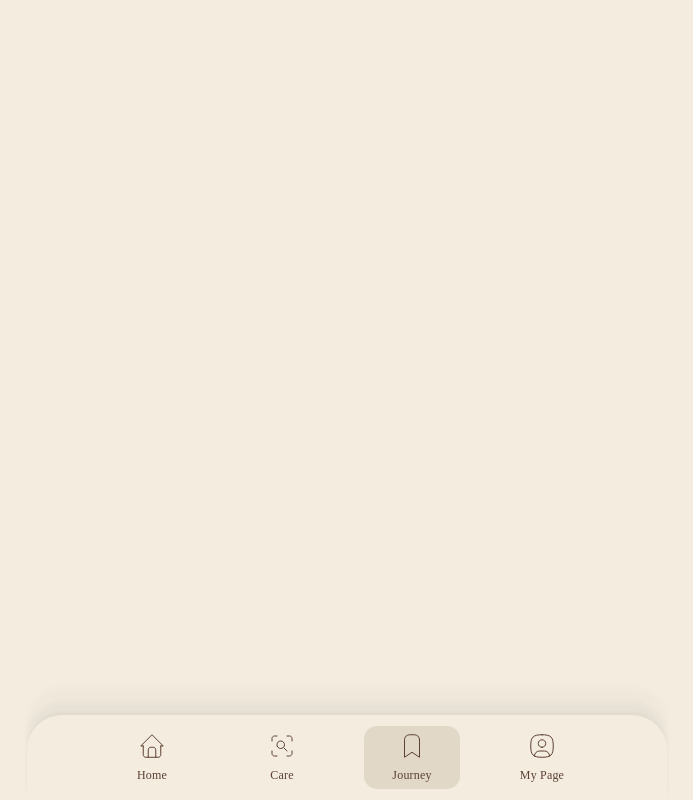
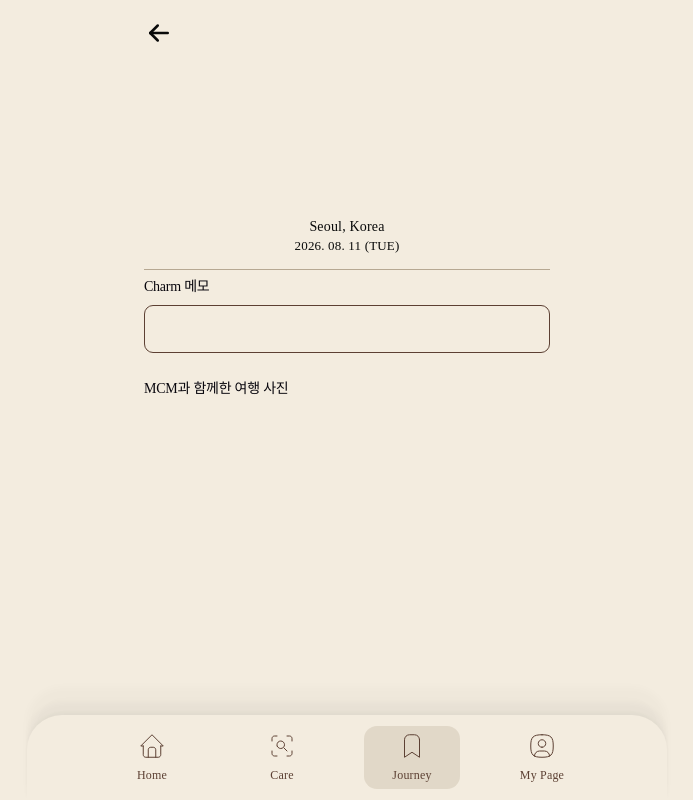
Before and after one commit to Likelion14th-HufsGlobal-Hackathon-team1/FE, a React (Vite) app: page /journey/detail in a window 1280 px wide. Shown: the whole page, without its empty margins (293-986 px from the left). Built offline with nearby package versions, Linux system fonts and the light colour scheme.

Commit message:
charm 상세페이지 화면 구현

```diff
--- a/src/pages/JourneyCharm.jsx
+++ b/src/pages/JourneyCharm.jsx
@@ -130,16 +130,32 @@ const BagImage = styled.img`
   object-fit: contain;
 `;
 
-const AddedCharm = styled.img`
+const AddedCharm = styled.button`
   position: absolute;
   z-index: 1;
   top: ${({ $position }) => $position.top};
   left: ${({ $position }) => $position.left};
   width: clamp(35px, 16%, 50px);
   height: 27%;
-  object-fit: contain;
+  border: 0;
+  padding: 0;
+  background: transparent;
+  cursor: pointer;
   filter: drop-shadow(0 2px 2px rgba(0, 0, 0, 0.14));
   transform: translate(-50%, -50%) rotate(${({ $position }) => $position.rotate});
+
+  img {
+    display: block;
+    width: 100%;
+    height: 100%;
+    object-fit: contain;
+  }
+
+  &:focus-visible {
+    border-radius: 8px;
+    outline: 2px solid var(--color-walnut);
+    outline-offset: 2px;
+  }
 `;
 
 const VerifyButton = styled(PrimaryButton)`
@@ -196,10 +212,17 @@ const JourneyCharm = () => {
           return (
             <AddedCharm
               key={charm.instanceId ?? `${charm.id}-${index}`}
-              src={charm.imageUrl}
-              alt={`생성한 Charm ${index + 1}`}
+              type="button"
+              aria-label={`생성한 Charm ${index + 1} 상세 보기`}
               $position={position}
-            />
+              onClick={() =>
+                navigate("/journey/detail", {
+                  state: { selectedCharm: charm, selectedIndex: index },
+                })
+              }
+            >
+              <img src={charm.imageUrl} alt="" />
+            </AddedCharm>
           );
         })}
       </BagStage>
--- a/src/pages/JourneyDetail.jsx
+++ b/src/pages/JourneyDetail.jsx
@@ -1,3 +1,140 @@
-const JourneyDetail = () => <div />;
+import { TbArrowLeft } from "react-icons/tb";
+import { useLocation, useNavigate } from "react-router-dom";
+import styled from "styled-components";
+
+const MOCK_DETAIL = {
+  location: "Seoul, Korea",
+  date: "2026. 08. 11 (TUE)",
+  memo: "",
+};
+
+const Page = styled.main`
+  width: min(100%, 480px);
+  min-height: calc(100svh - 105px - env(safe-area-inset-bottom));
+  margin: 0 auto;
+  padding: 18px clamp(20px, 7.7vw, 37px) 90px;
+  color: #090a0a;
+  background: var(--color-ivory-paper);
+  text-align: left;
+`;
+
+const BackButton = styled.button`
+  display: grid;
+  width: 30px;
+  height: 30px;
+  place-items: center;
+  border: 0;
+  padding: 0;
+  background: transparent;
+  color: #090a0a;
+  cursor: pointer;
+
+  svg {
+    width: 30px;
+    height: 30px;
+  }
+
+  &:focus-visible {
+    outline: 2px solid var(--color-walnut);
+    outline-offset: 3px;
+  }
+`;
+
+const Hero = styled.section`
+  display: flex;
+  align-items: center;
+  flex-direction: column;
+  margin-top: 27px;
+  text-align: center;
+`;
+
+const CharmSpace = styled.div`
+  width: min(135px, 35vw);
+  height: min(135px, 35vw);
+`;
+
+const CharmImage = styled.img`
+  display: block;
+  width: min(135px, 35vw);
+  height: min(135px, 35vw);
+  object-fit: contain;
+  filter: drop-shadow(0 3px 3px rgba(0, 0, 0, 0.12));
+`;
+
+const Location = styled.p`
+  margin: 9px 0 0;
+  font: 300 14px/1.2 var(--font-kopub);
+`;
+
+const DateText = styled.p`
+  margin: 2px 0 0;
+  font: 300 13px/1.2 var(--font-kopub);
+`;
+
+const Divider = styled.hr`
+  width: 100%;
+  margin: 16px 0 10px;
+  border: 0;
+  border-top: 1px solid var(--color-soft-taupe);
+`;
+
+const Section = styled.section`
+  margin-top: 29px;
+`;
+
+const MemoSection = styled(Section)`
+  margin-top: 0;
+`;
+
+const SectionTitle = styled.h2`
+  margin: 0;
+  font: 300 14px/1 var(--font-kopub);
+`;
+
+const Memo = styled.div`
+  min-height: 48px;
+  margin-top: 11px;
+  border: 1px solid var(--color-walnut);
+  border-radius: 9px;
+  padding: 11px 13px;
+  font: 300 14px/1.5 var(--font-kopub);
+  white-space: pre-wrap;
+  overflow-wrap: anywhere;
+`;
+
+const JourneyDetail = () => {
+  const navigate = useNavigate();
+  const { state } = useLocation();
+  const selectedCharm = state?.selectedCharm;
+
+  return (
+    <Page>
+      <BackButton type="button" aria-label="이전 페이지" onClick={() => navigate(-1)}>
+        <TbArrowLeft aria-hidden="true" />
+      </BackButton>
+
+      <Hero>
+        {selectedCharm?.imageUrl ? (
+          <CharmImage src={selectedCharm.imageUrl} alt="선택한 Charm" />
+        ) : (
+          <CharmSpace aria-hidden="true" />
+        )}
+        <Location>{MOCK_DETAIL.location}</Location>
+        <DateText>{MOCK_DETAIL.date}</DateText>
+      </Hero>
+
+      <Divider />
+
+      <MemoSection>
+        <SectionTitle>Charm 메모</SectionTitle>
+        <Memo>{MOCK_DETAIL.memo}</Memo>
+      </MemoSection>
+
+      <Section>
+        <SectionTitle>MCM과 함께한 여행 사진</SectionTitle>
+      </Section>
+    </Page>
+  );
+};
 
 export default JourneyDetail;
--- a/src/pages/JourneyTrip.jsx
+++ b/src/pages/JourneyTrip.jsx
@@ -31,6 +31,7 @@ const REGISTERED_PRODUCTS = [
 const CURRENT_YEAR = new Date().getFullYear();
 const YEARS = Array.from({ length: 11 }, (_, index) => CURRENT_YEAR - 9 + index);
 const MONTHS = Array.from({ length: 12 }, (_, index) => index + 1);
+const JOURNEYS_STORAGE_KEY = "onepick-journeys";
 
 const Page = styled.main`
   width: min(100%, 480px);
@@ -389,6 +390,32 @@ const JourneyTrip = () => {
 
   const handleSubmit = (event) => {
     event.preventDefault();
+
+    const selectedProduct = REGISTERED_PRODUCTS.find(
+      (item) => item.id === product,
+    );
+    const journey = {
+      id: `journey-${Date.now()}`,
+      date: { year, month, day },
+      country: country === "직접 입력" ? customCountry.trim() : country,
+      city: city.trim(),
+      product: selectedProduct ?? null,
+      photos,
+    };
+
+    let savedJourneys = [];
+    try {
+      const parsedJourneys = JSON.parse(
+        localStorage.getItem(JOURNEYS_STORAGE_KEY) ?? "[]",
+      );
+      if (Array.isArray(parsedJourneys)) savedJourneys = parsedJourneys;
+    } catch {
+      savedJourneys = [];
+    }
+    localStorage.setItem(
+      JOURNEYS_STORAGE_KEY,
+      JSON.stringify([...savedJourneys, journey]),
+    );
     navigate("/journey/make");
   };
 
```
